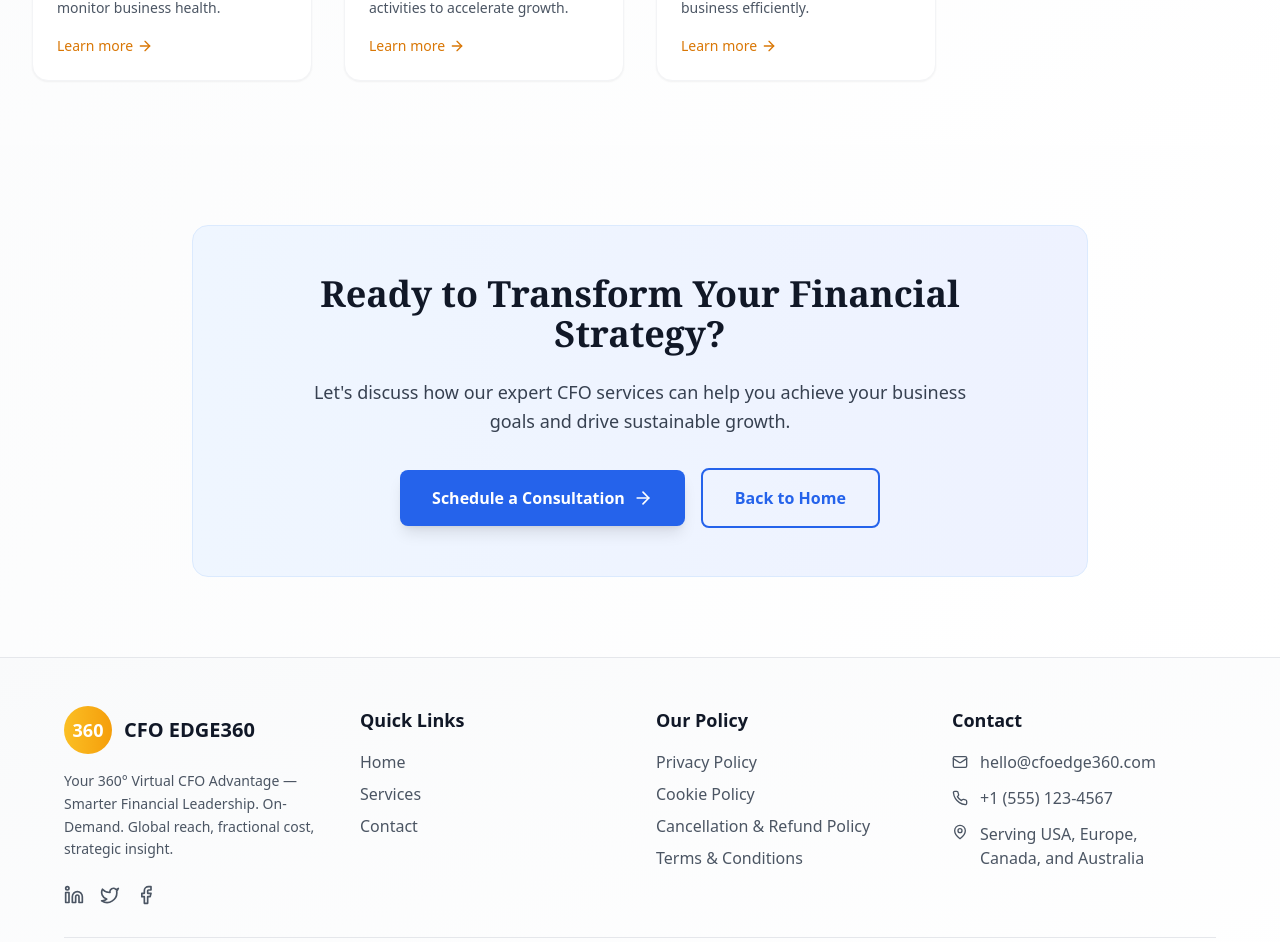
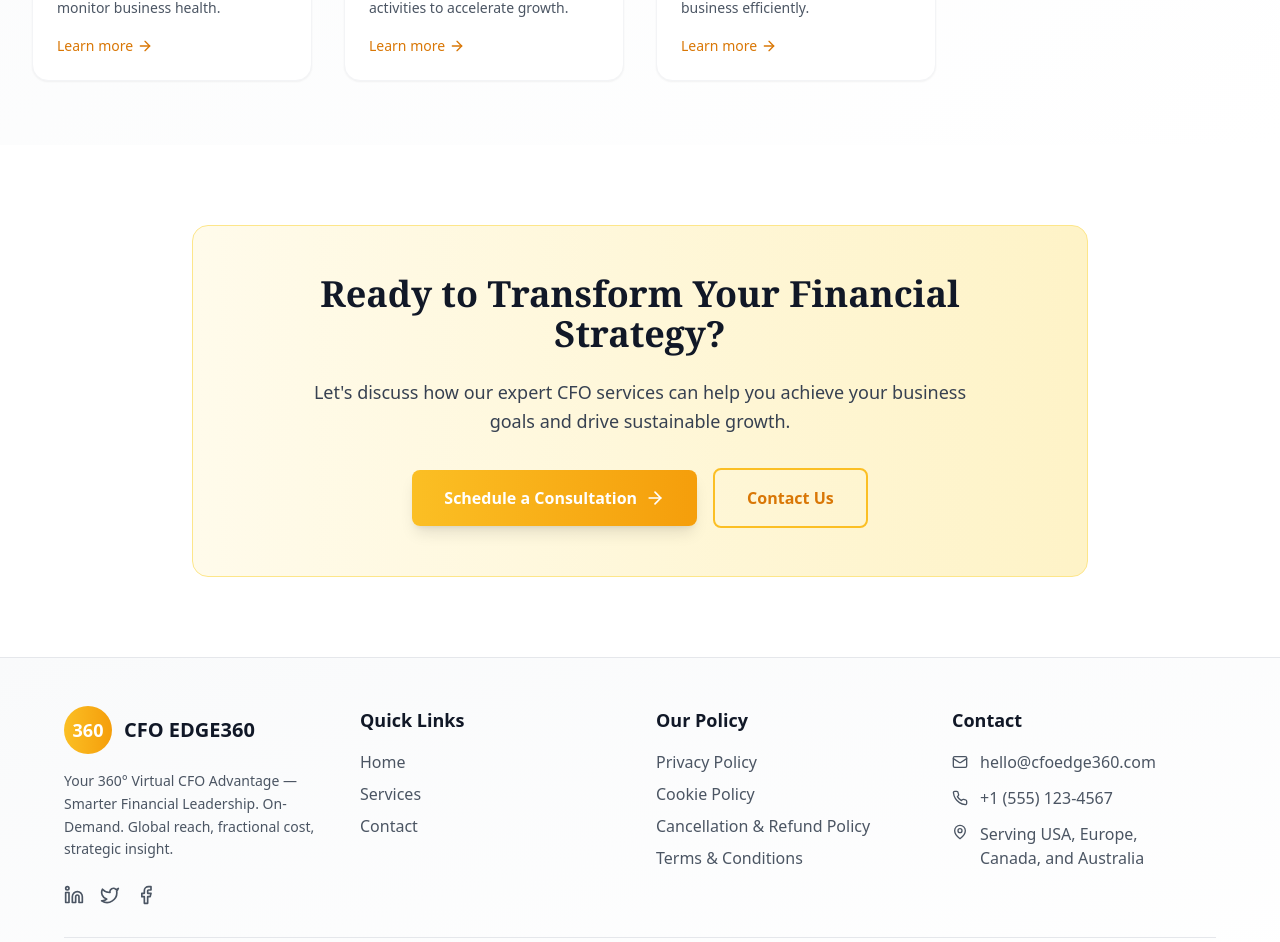
Before and after one commit to HridoyVaraby/CFO-Edge-360, a React (Vite) app: page / in a window 1280 px wide. Shown: the part 2411-3353 px from the top of the page. Built offline with nearby package versions, Linux system fonts and the light colour scheme.

Commit message:
feat(ui): update CTA section with amber theme and contact link
Changed color scheme from blue to amber for background, borders, and buttons.
Updated secondary button to link to /contact with fixed "Contact Us" text.

```diff
--- a/src/components/CTASection.tsx
+++ b/src/components/CTASection.tsx
@@ -22,9 +22,9 @@ const CTASection = ({
   className = ""
 }: CTASectionProps) => {
   return (
-    <section className={`px-4 py-20 sm:px-6 lg:px-8 ${className}`}>
+    <section className={`px-4 py-20 sm:px-6 lg:px-8 bg-white ${className}`}>
       <div className="mx-auto max-w-4xl text-center">
-        <div className="rounded-2xl bg-gradient-to-r from-blue-50 to-indigo-50 p-12 border border-blue-100">
+        <div className="rounded-2xl bg-gradient-to-r from-amber-50 to-amber-100 p-12 border border-amber-200">
           <h2 className="mb-6 text-3xl font-bold text-gray-900 sm:text-4xl font-serif">
             {title}
           </h2>
@@ -35,16 +35,16 @@ const CTASection = ({
           <div className="flex flex-col sm:flex-row gap-4 justify-center items-center">
             <Link
               to={primaryButtonLink}
-              className="inline-flex items-center px-8 py-4 bg-blue-600 text-white font-semibold rounded-lg hover:bg-blue-700 transition-all duration-200 shadow-lg hover:shadow-xl transform hover:-translate-y-1"
+              className="inline-flex items-center px-8 py-4 bg-gradient-to-r from-amber-400 to-amber-500 text-white font-semibold rounded-lg hover:from-amber-500 hover:to-amber-600 transition-all duration-200 shadow-lg hover:shadow-xl transform hover:-translate-y-1"
             >
               {primaryButtonText}
               <ArrowRight className="ml-2 h-5 w-5" />
             </Link>
             <Link
-              to={secondaryButtonLink}
-              className="inline-flex items-center px-8 py-4 border-2 border-blue-600 text-blue-600 font-semibold rounded-lg hover:bg-blue-600 hover:text-white transition-all duration-200"
+              to="/contact"
+              className="inline-flex items-center px-8 py-4 border-2 border-amber-400 text-amber-600 font-semibold rounded-lg hover:bg-amber-400 hover:text-white transition-all duration-200"
             >
-              {secondaryButtonText}
+              Contact Us
             </Link>
           </div>
         </div>
```
